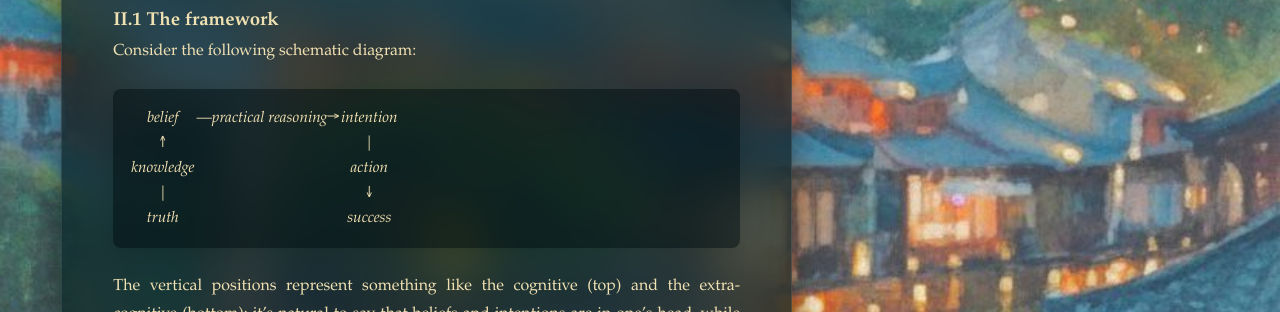
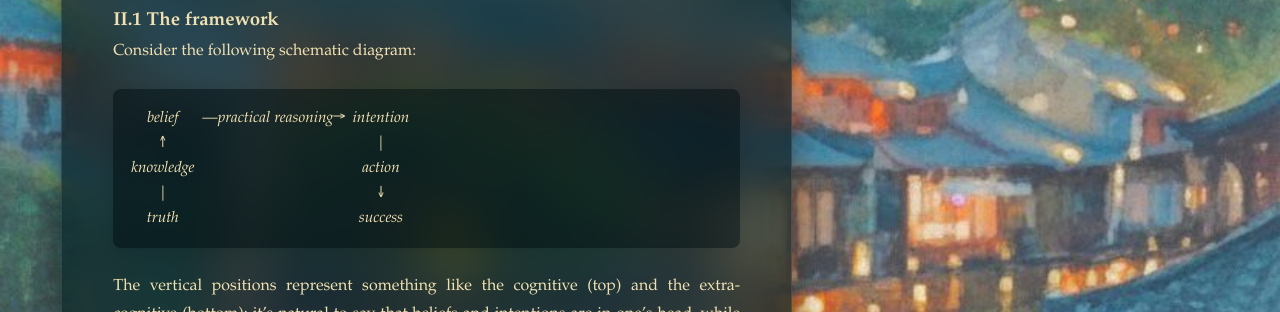
Before and after one commit to oak-hu/oak-hu.github.io, a Jekyll site: the page built from writing/knowledge-and-action.md, in a window 1280 px wide and 900 px high, scrolled down 3290 px. Shown: the part 150-462 px from the top of the window. Built offline with Jekyll 4.4.1, drawn with Linux system fonts in a browser that asks for light colours; some web fonts are replaced.

Commit message:
Update knowledge-and-action.md

```diff
--- a/writing/knowledge-and-action.md
+++ b/writing/knowledge-and-action.md
@@ -86,11 +86,11 @@ Naively applying (8) to (11a) yields (11b); naively applying (9) to (11a) yields
 Consider the following schematic diagram:
 
 
-> | <center><em>belief</em></center> | <center>—<em>practical reasoning</em>→</center>  | <center><em>intention</em></center> |
-> | <center>↑</center> | | <center>\|</center> |
-> | <center><em>knowledge</em></center> | | <center><em>action</em></center> |
-> | <center>\|</center> | | <center>↓</center> |
-> | <center><em>truth</em></center> | | <center><em>success</em></center> |
+> | <center><em>belief</em></center> | | <center>—<em>practical reasoning</em>→</center>  | | <center><em>intention</em></center> |
+> | <center>↑</center> | | | | <center>\|</center> |
+> | <center><em>knowledge</em></center> | | | | <center><em>action</em></center> |
+> | <center>\|</center> | | | | <center>↓</center> |
+> | <center><em>truth</em></center> | | | | <center><em>success</em></center> |
 
 The vertical positions represent something like the cognitive (top) and the extra-cognitive (bottom): it’s natural to say that beliefs and intentions are in one’s head, while truth and success are not.{% include sidenote.html content = "Some truths and successes may be in one’s head; some beliefs and intentions (for instance, collective ones) may not be in one’s head. Note, however, that knowledge seems to be a mental state, and actions seem to be non-mental states." %} Knowledge fits one’s mind to the world, while action fits the world to one’s mind, so it’s natural to say that these bridge the gap. The arrows represent something like direction of influence: it’s natural to say that, in knowledge, truths lead to beliefs; in competent practical reasoning, beliefs lead to intentions; and, in action, intentions lead to success.{% include sidenote.html content = "It’s tempting to call this causation, but sufficiency relations point (only) in the other direction! See Williamson (2017, 2022)." %}
 
```
